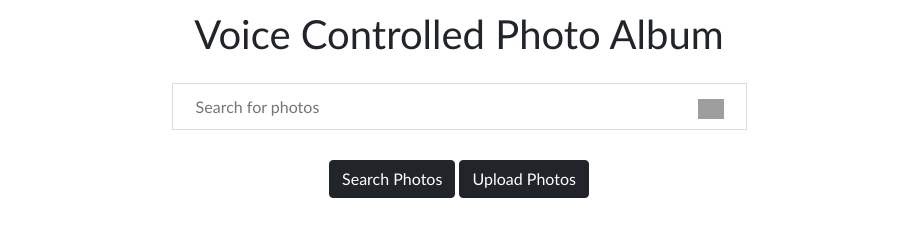
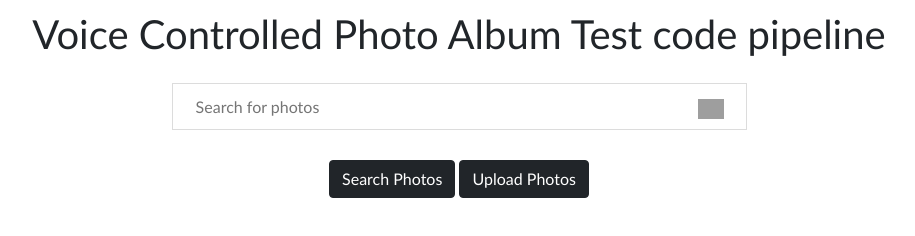
Before and after one commit to AnchitCap/voice-controlled-photo-search, a plain HTML site: page index.html in a window 1280 px wide. Shown: the whole page, without its empty margins (181-1096 px from the left). Drawn offline with nearby package versions, Linux system fonts and the light colour scheme; grey boxes are pictures that could not be loaded.

Commit message:
Update index.html

```diff
--- a/index.html
+++ b/index.html
@@ -12,7 +12,7 @@
 <body>
     <div class="main">
         <h1 class="heading">
-            Voice Controlled Photo Album
+            Voice Controlled Photo Album Test code pipeline
         </h1>
         <div id="success_msg"></div>
         <div class="bar">
```
